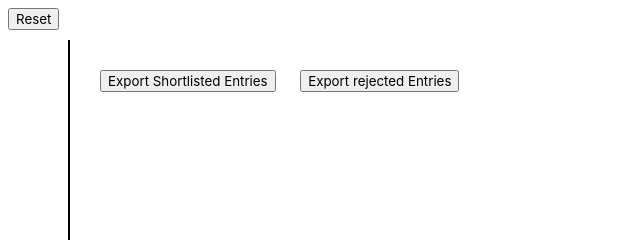
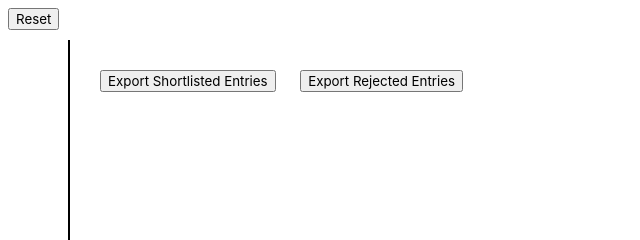
Before and after one commit to crossphoton/irs, a website: page public/viewer.html in a window 1280 px wide. Shown: the top 240 px of the page, 0-640 px from the left. Drawn offline with Linux system fonts and the light colour scheme; no server answers.

Commit message:
Update viewer.html

```diff
--- a/public/viewer.html
+++ b/public/viewer.html
@@ -14,7 +14,7 @@
             <table id="main_table">
             </table>
             <button onclick="export_csv('main_table');">Export Shortlisted Entries</button>
-            <button onclick="export_csv_1('main_table');">Export rejected Entries</button>
+            <button onclick="export_csv_1('main_table');">Export Rejected Entries</button>
         </div>
     </div>
 </body>
```
